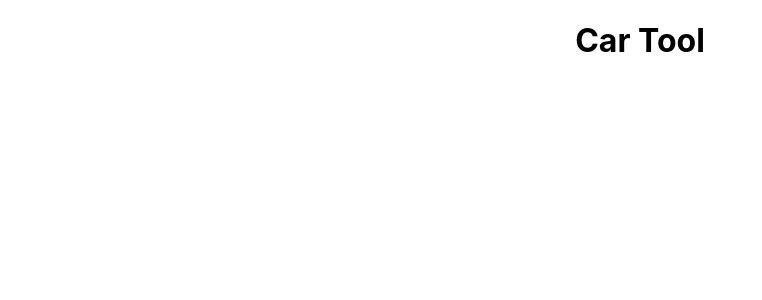
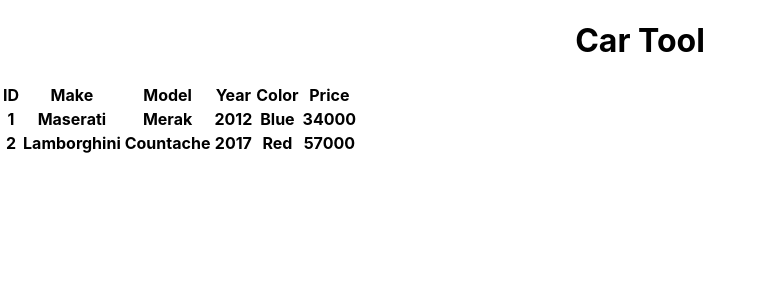
Before and after one commit to petermunro/cartool-2022-12, a React (Create React App) app: page / in a window 1280 px wide. Shown: the top 300 px of the page, without its empty margins (0-762 px from the left). Built offline with nearby package versions, Linux system fonts and the light colour scheme.

Commit message:
completes exercise 2

```diff
--- a/src/components/CarTool.tsx
+++ b/src/components/CarTool.tsx
@@ -1,8 +1,40 @@
 function CarTool() {
   return (
-    <header>
-      <h1>Car Tool</h1>
-    </header>
+    <div>
+      <header>
+        <h1>Car Tool</h1>
+      </header>
+      <table>
+        <thead>
+          <tr>
+            <th>ID</th>
+            <th>Make</th>
+            <th>Model</th>
+            <th>Year</th>
+            <th>Color</th>
+            <th>Price</th>
+          </tr>
+        </thead>
+        <tbody>
+          <tr>
+            <th>1</th>
+            <th>Maserati</th>
+            <th>Merak</th>
+            <th>2012</th>
+            <th>Blue</th>
+            <th>34000</th>
+          </tr>
+          <tr>
+            <th>2</th>
+            <th>Lamborghini</th>
+            <th>Countache</th>
+            <th>2017</th>
+            <th>Red</th>
+            <th>57000</th>
+          </tr>
+        </tbody>
+      </table>
+    </div>
   );
 }
 
```
